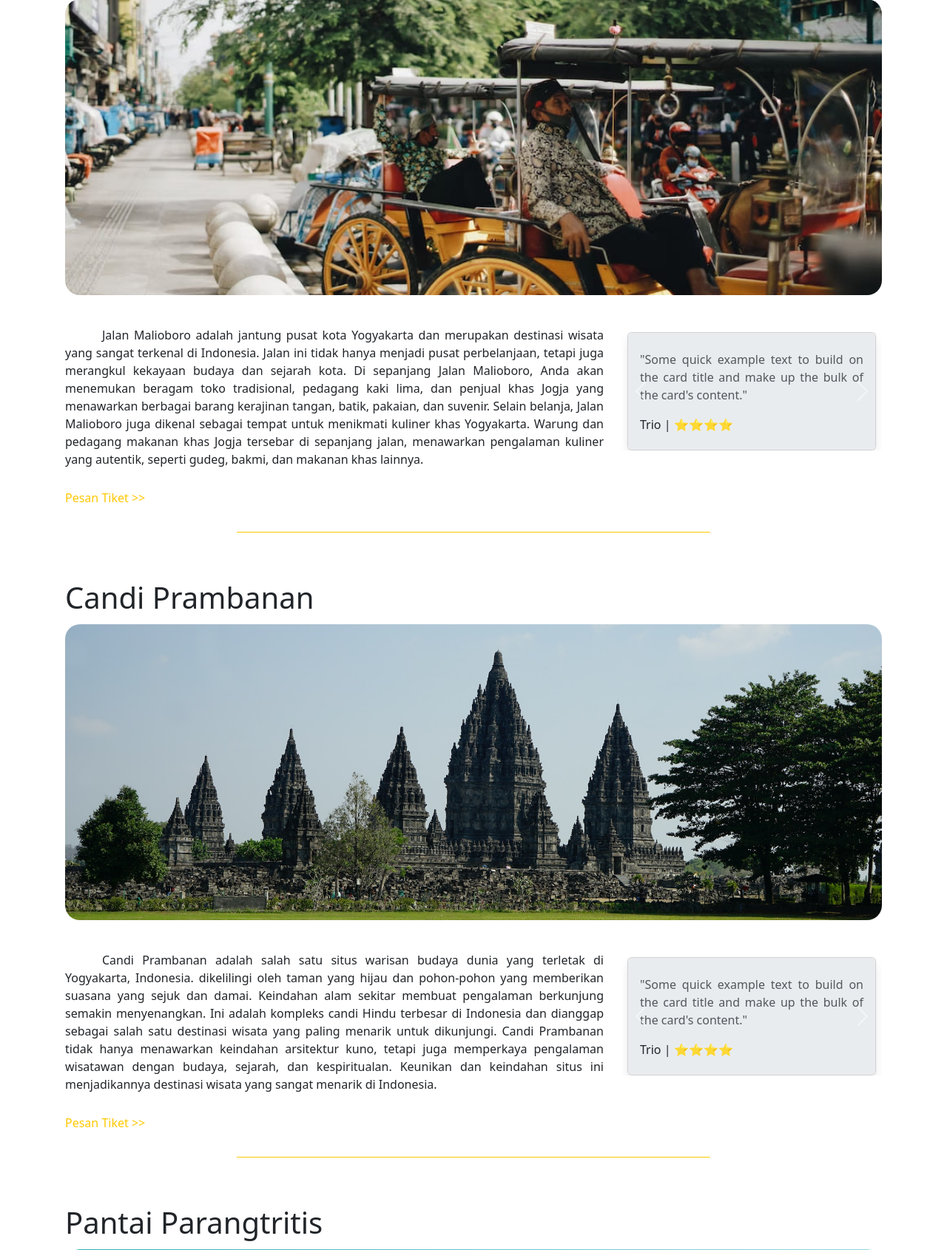
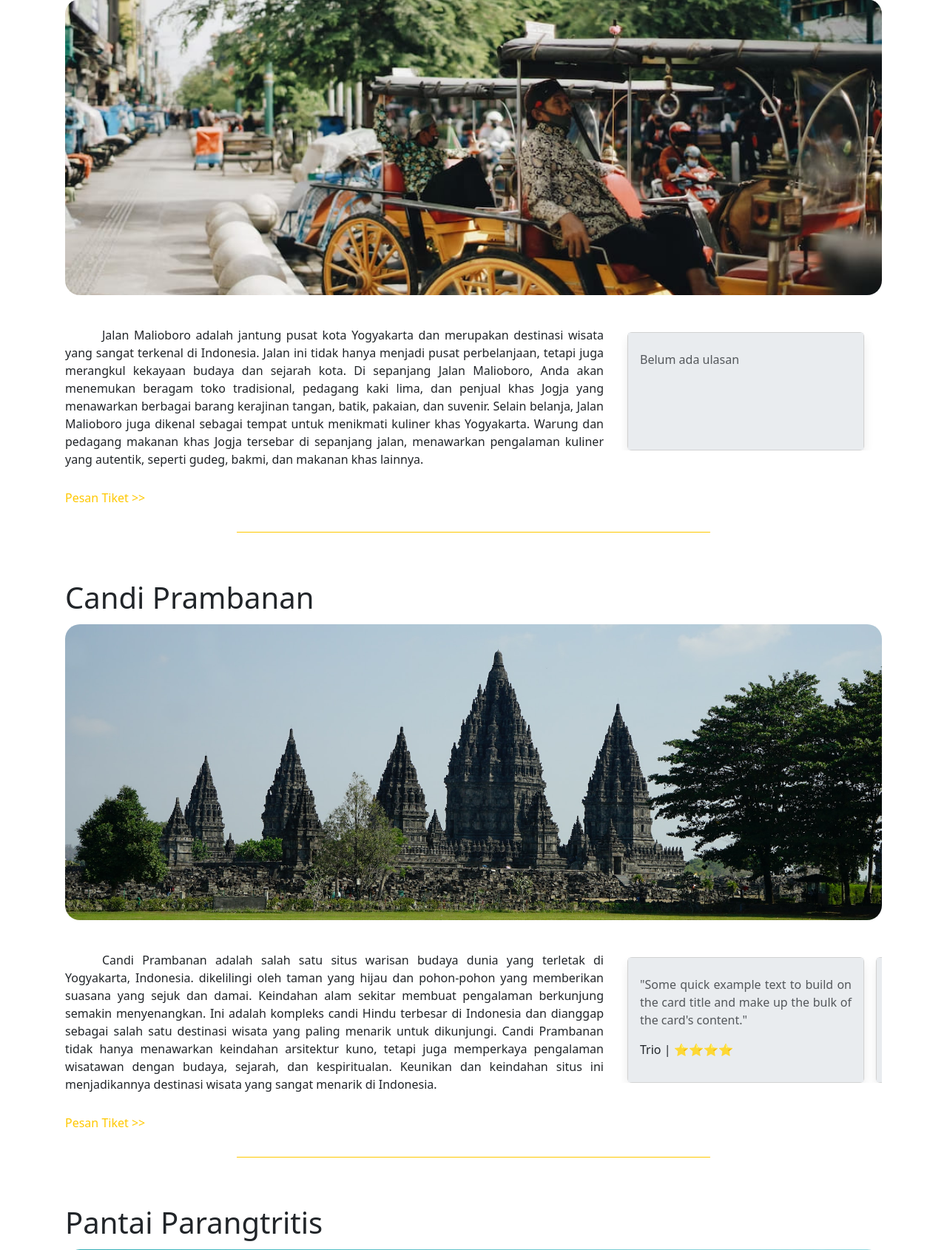
Before and after one commit to rkhawariz/teamProject, a Flask app: page /detail_destinasi/1 in a window 1280 px wide. Shown: the part 1533-3223 px from the top of the page at 74% size. Run offline with Flask 3, Linux system fonts and the light colour scheme; some libraries are stand-ins or nearby versions.

Commit message:
database from pemesanan tiket

```diff
--- a/app.py
+++ b/app.py
@@ -22,8 +22,8 @@ load_dotenv(dotenv_path)
 MONGODB_URI = os.environ.get("MONGODB_URI")
 DB_NAME =  os.environ.get("DB_NAME")
 
-# client = MongoClient(MONGODB_URI)
-# db = client[DB_NAME]
+client = MongoClient(MONGODB_URI)
+db = client[DB_NAME]
 
 TOKEN_KEY = 'mytoken'
 
@@ -66,6 +66,28 @@ def detail_destinasi(title):
   is_admin = False
   return render_template('detail_destinasi.html', user_info=user_info, destinasi_info=destinasi_info, logged_in=logged_in, is_admin=is_admin)
 
+@app.route('/pesantiket', methods=['POST'])
+def pesantiket():
+    namaAttraction = request.form['attractionGive']
+    namaPemesan = request.form['namaPemesan']
+    hargaTiket = request.form['hargaTiket']
+    jumlahTiket = request.form['jumlahTiket']
+    totalHargaTiket = request.form['totalHargaTiket']
+    tanggal = request.form['tanggal']
+    doc = {
+      "namaAttraction" : namaAttraction,
+      "namaPemesan" : namaPemesan,
+      "hargaTiket" : hargaTiket,
+      "jumlahTiket" : jumlahTiket,
+      "totalHargaTiket" : totalHargaTiket,
+      "tanggal" : tanggal,
+      "status": "pending",
+      "buktiPembayaran": "",
+      "e-ticket": "",
+    }
+    db.tiket.insert_one(doc)
+    return render_template('cek_pesanan.html')
+
 @app.route('/about', methods=['GET'])
 def about():
   return render_template('about.html')
--- a/templates/detail_destinasi.html
+++ b/templates/detail_destinasi.html
@@ -67,17 +67,58 @@
 
     <script>
       function totalHarga() {
-        let hargaTiket = document.getElementById("hargaTiket").value;
-        let jumlahTiket = document.getElementById("jumlahTiket").value;
+        let hargaTiket = $("#hargaTiket").val();
+        let jumlahTiket = $("#jumlahTiket").val();
 
         let hasilPerkalian = hargaTiket * jumlahTiket;
 
-        document.getElementById("totalHargaTiket").value = hasilPerkalian;
+        $("#totalHargaTiket").val(hasilPerkalian);
       }
 
       function hapus() {
-        $('.jumlahTiket').val("");
-        $('.totalHargaTiket').val("");
+        $(".jumlahTiket").val("");
+        $(".totalHargaTiket").val("");
+      }
+
+      function listingUlasan() {
+        $.ajax({
+          type: "GET",
+          url: "/getulasan",
+          data: {},
+          success: function (response) {
+            let ulasan = response["ulasan"];
+            console.log(ulasan);
+            $("#cardsUlasan").empty();
+            if (ulasan.length === 0) {
+              let temp_html = `<div class="card ms-2 me-2" style="min-height: 10rem; width: 20rem; flex-shrink: 0">
+                <div class="card-body bg-body-secondary">
+                  <p class="card-text text-body-secondary pt-2">
+                    Belum ada ulasan
+                  </p>
+                </div>
+              </div>
+              `;
+              $("#cardsUlasan").append(temp_html);
+            } else {
+              $("#cardsUlasan").empty();
+              for (let i = 0; i < destinations.length; i++) {
+                let ulasan = destinations[i]["ulasan"];
+                let pengguna = destinations[i]["pengguna"];
+                let rating = destinations[i]["rating"];
+                let temp_html = `<div class="card ms-2 me-2" style="width: 20rem; flex-shrink: 0">
+                <div class="card-body bg-body-secondary">
+                  <p class="card-text text-body-secondary pt-2">
+                    "${ulasan}"
+                  </p>
+                  <p>${pengguna} | ${rating}</p>
+                </div>
+              </div>
+              `;
+                $("#cardsUlasan").append(temp_html);
+              }
+            }
+          },
+        });
       }
     </script>
   </head>
@@ -311,12 +352,18 @@
             ></button>
           </div>
           <div class="modal-body">
-            <form>
+            <form method="POST" action="/pesantiket">
+              <div class="mb-3">
+                <label for="attractionGive" class="col-form-label"
+                  >Nama Attraction:</label
+                >
+                <input type="text" class="attractionGive form-control" id="attractionGive" name="attractionGive" readonly/>
+              </div>
               <div class="mb-3">
                 <label for="namaPemesan" class="col-form-label"
                   >Nama Pemesan:</label
                 >
-                <input type="text" class="pemesan form-control" id="pemesan" />
+                <input type="text" class="pemesan form-control" id="pemesan" name="namaPemesan" />
               </div>
               <div class="mb-3">
                 <label for="message-text" class="col-form-label"
@@ -326,7 +373,8 @@
                   type="text"
                   class="hargaTiket form-control"
                   id="hargaTiket"
-                  disabled
+                  name="hargaTiket"
+                  readonly
                 />
               </div>
               <div class="mb-3">
@@ -337,6 +385,7 @@
                   type="number"
                   class="jumlahTiket form-control"
                   id="jumlahTiket"
+                  name="jumlahTiket"
                   oninput="totalHarga()"
                 />
               </div>
@@ -348,6 +397,7 @@
                   type="number"
                   class="totalHargaTiket form-control"
                   id="totalHargaTiket"
+                  name="totalHargaTiket"
                   readonly
                 />
               </div>
@@ -355,9 +405,7 @@
                 <label for="message-text" class="col-form-label"
                   >Tanggal:</label
                 >
-                <input type="date" class="tiket form-control" id="tanggal" />
-              </div>
-            </form>
+                <input type="date" class="tiket form-control" id="tanggal" name="tanggal" />
               </div>
               <div class="modal-footer">
                 <button
@@ -368,7 +416,9 @@
                 >
                   Batal
                 </button>
-            <button type="button" class="btn btn-primary">Pesan Tiket</button>
+                <button type="submit" class="btn btn-primary">Pesan Tiket</button>
+              </div>
+            </form>
           </div>
         </div>
       </div>
@@ -446,79 +496,17 @@
 
           <!-- Kolom Kanan -->
           <div class="col-md-4 column mt-2">
+            <div id="cardsUlasan" style="overflow-x: scroll; display: flex">
               <div
-              id="carouselExampleAutoplaying"
-              class="carousel slide"
-              data-bs-ride="carousel"
-            >
-              <div class="carousel-inner">
-                <div class="carousel-item active">
-                  <div
-                    class="card ms-2"
-                    style="height: 10rem; max-width: 21rem; overflow: hidden"
+                class="card ms-2 me-2"
+                style="min-height: 10rem; width: 20rem; flex-shrink: 0"
               >
                 <div class="card-body bg-body-secondary">
                   <p class="card-text text-body-secondary pt-2">
-                        "Some quick example text to build on the card title and
-                        make up the bulk of the card's content."
+                    Belum ada ulasan
                   </p>
-                      <p>Trio | ⭐️⭐️⭐️⭐️</p>
                 </div>
               </div>
-                </div>
-                <div class="carousel-item">
-                  <div
-                    class="card ms-2"
-                    style="height: 10rem; max-width: 21rem; overflow: hidden"
-                  >
-                    <div class="card-body bg-body-secondary">
-                      <p class="card-text text-body-secondary pt-2">
-                        "Some quick example text to build on the card title and
-                        make up the bulk of the card's content."
-                      </p>
-                      <p>Cindi Lucky | ⭐️⭐️⭐️⭐️</p>
-                    </div>
-                  </div>
-                </div>
-                <div class="carousel-item">
-                  <div
-                    class="card ms-2"
-                    style="height: 10rem; max-width: 21rem; overflow: hidden"
-                  >
-                    <div class="card-body bg-body-secondary">
-                      <p class="card-text text-body-secondary pt-2">
-                        "Some quick example text to build on the card title and
-                        make up the bulk of the card's content."
-                      </p>
-                      <p>Rifqi Khawariz | ⭐️⭐️⭐️⭐️</p>
-                    </div>
-                  </div>
-                </div>
-              </div>
-              <button
-                class="carousel-control-prev"
-                type="button"
-                data-bs-target="#carouselExampleAutoplaying"
-                data-bs-slide="prev"
-              >
-                <span
-                  class="carousel-control-prev-icon"
-                  aria-hidden="true"
-                ></span>
-                <span class="visually-hidden">Previous</span>
-              </button>
-              <button
-                class="carousel-control-next"
-                type="button"
-                data-bs-target="#carouselExampleAutoplaying"
-                data-bs-slide="next"
-              >
-                <span
-                  class="carousel-control-next-icon"
-                  aria-hidden="true"
-                ></span>
-                <span class="visually-hidden">Next</span>
-              </button>
             </div>
           </div>
         </div>
@@ -556,79 +544,34 @@
 
           <!-- Kolom Kanan -->
           <div class="col-md-4 column mt-2">
-            <div
-              id="carouselExampleAutoplaying"
-              class="carousel slide"
-              data-bs-ride="carousel"
-            >
-              <div class="carousel-inner">
-                <div class="carousel-item active">
-                  <div
-                    class="card ms-2"
-                    style="height: 10rem; max-width: 21rem; overflow: hidden"
-                  >
+            <div id="cardsUlasan" style="overflow-x: scroll; display: flex">
+              <div class="card ms-2 me-2" style="width: 20rem; flex-shrink: 0">
                 <div class="card-body bg-body-secondary">
                   <p class="card-text text-body-secondary pt-2">
-                        "Some quick example text to build on the card title and
-                        make up the bulk of the card's content."
+                    "Some quick example text to build on the card title and make
+                    up the bulk of the card's content."
                   </p>
                   <p>Trio | ⭐️⭐️⭐️⭐️</p>
                 </div>
               </div>
-                </div>
-                <div class="carousel-item">
-                  <div
-                    class="card ms-2"
-                    style="height: 10rem; max-width: 21rem; overflow: hidden"
-                  >
+              <div class="card ms-2 me-2" style="width: 20rem; flex-shrink: 0">
                 <div class="card-body bg-body-secondary">
                   <p class="card-text text-body-secondary pt-2">
-                        "Some quick example text to build on the card title and
-                        make up the bulk of the card's content."
+                    "Some quick example text to build on the card title and make
+                    up the bulk of the card's content."
                   </p>
-                      <p>Cindi Lucky | ⭐️⭐️⭐️⭐️</p>
+                  <p>Trio | ⭐️⭐️⭐️⭐️</p>
                 </div>
               </div>
-                </div>
-                <div class="carousel-item">
-                  <div
-                    class="card ms-2"
-                    style="height: 10rem; max-width: 21rem; overflow: hidden"
-                  >
+              <div class="card ms-2 me-2" style="width: 20rem; flex-shrink: 0">
                 <div class="card-body bg-body-secondary">
                   <p class="card-text text-body-secondary pt-2">
-                        "Some quick example text to build on the card title and
-                        make up the bulk of the card's content."
+                    "Some quick example text to build on the card title and make
+                    up the bulk of the card's content."
                   </p>
-                      <p>Rifqi Khawariz | ⭐️⭐️⭐️⭐️</p>
+                  <p>Trio | ⭐️⭐️⭐️⭐️</p>
                 </div>
               </div>
-                </div>
-              </div>
-              <button
-                class="carousel-control-prev"
-                type="button"
-                data-bs-target="#carouselExampleAutoplaying"
-                data-bs-slide="prev"
-              >
-                <span
-                  class="carousel-control-prev-icon"
-                  aria-hidden="true"
-                ></span>
-                <span class="visually-hidden">Previous</span>
-              </button>
-              <button
-                class="carousel-control-next"
-                type="button"
-                data-bs-target="#carouselExampleAutoplaying"
-                data-bs-slide="next"
-              >
-                <span
-                  class="carousel-control-next-icon"
-                  aria-hidden="true"
-                ></span>
-                <span class="visually-hidden">Next</span>
-              </button>
             </div>
           </div>
         </div>
@@ -668,79 +611,34 @@
 
           <!-- Kolom Kanan -->
           <div class="col-md-4 column mt-2">
-            <div
-              id="carouselExampleAutoplaying"
-              class="carousel slide"
-              data-bs-ride="carousel"
-            >
-              <div class="carousel-inner">
-                <div class="carousel-item active">
-                  <div
-                    class="card ms-2"
-                    style="height: 10rem; max-width: 21rem; overflow: hidden"
-                  >
+            <div id="cardsUlasan" style="overflow-x: scroll; display: flex">
+              <div class="card ms-2 me-2" style="width: 20rem; flex-shrink: 0">
                 <div class="card-body bg-body-secondary">
                   <p class="card-text text-body-secondary pt-2">
-                        "Some quick example text to build on the card title and
-                        make up the bulk of the card's content."
+                    "Some quick example text to build on the card title and make
+                    up the bulk of the card's content."
                   </p>
                   <p>Trio | ⭐️⭐️⭐️⭐️</p>
                 </div>
               </div>
-                </div>
-                <div class="carousel-item">
-                  <div
-                    class="card ms-2"
-                    style="height: 10rem; max-width: 21rem; overflow: hidden"
-                  >
+              <div class="card ms-2 me-2" style="width: 20rem; flex-shrink: 0">
                 <div class="card-body bg-body-secondary">
                   <p class="card-text text-body-secondary pt-2">
-                        "Some quick example text to build on the card title and
-                        make up the bulk of the card's content."
+                    "Some quick example text to build on the card title and make
+                    up the bulk of the card's content."
                   </p>
-                      <p>Cindi Lucky | ⭐️⭐️⭐️⭐️</p>
+                  <p>Trio | ⭐️⭐️⭐️⭐️</p>
                 </div>
               </div>
-                </div>
-                <div class="carousel-item">
-                  <div
-                    class="card ms-2"
-                    style="height: 10rem; max-width: 21rem; overflow: hidden"
-                  >
+              <div class="card ms-2 me-2" style="width: 20rem; flex-shrink: 0">
                 <div class="card-body bg-body-secondary">
                   <p class="card-text text-body-secondary pt-2">
-                        "Some quick example text to build on the card title and
-                        make up the bulk of the card's content."
+                    "Some quick example text to build on the card title and make
+                    up the bulk of the card's content."
                   </p>
-                      <p>Rifqi Khawariz | ⭐️⭐️⭐️⭐️</p>
+                  <p>Trio | ⭐️⭐️⭐️⭐️</p>
                 </div>
               </div>
-                </div>
-              </div>
-              <button
-                class="carousel-control-prev"
-                type="button"
-                data-bs-target="#carouselExampleAutoplaying"
-                data-bs-slide="prev"
-              >
-                <span
-                  class="carousel-control-prev-icon"
-                  aria-hidden="true"
-                ></span>
-                <span class="visually-hidden">Previous</span>
-              </button>
-              <button
-                class="carousel-control-next"
-                type="button"
-                data-bs-target="#carouselExampleAutoplaying"
-                data-bs-slide="next"
-              >
-                <span
-                  class="carousel-control-next-icon"
-                  aria-hidden="true"
-                ></span>
-                <span class="visually-hidden">Next</span>
-              </button>
             </div>
           </div>
         </div>
@@ -779,7 +677,9 @@
         const inputHargaTiket = myModal.querySelector(
           ".modal-body .hargaTiket"
         );
+        const inputAttraction = myModal.querySelector(".modal-body .attractionGive");
         inputHargaTiket.value = hargaTiket;
+        inputAttraction.value = attraction;
         // const inputJumlahTiket = myModal.querySelector(".modal-body .jumlahTiket");
         // const hitungHargaTiket = hargaTiket * inputJumlahTiket;
         // totalHargaTiket.value = hitungHargaTiket;
```
Lines whose indentation alone changed are shown as unchanged.
